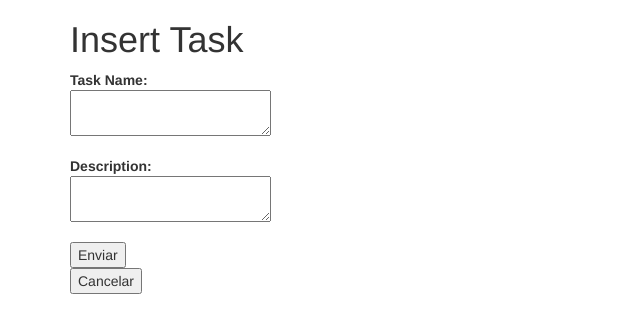
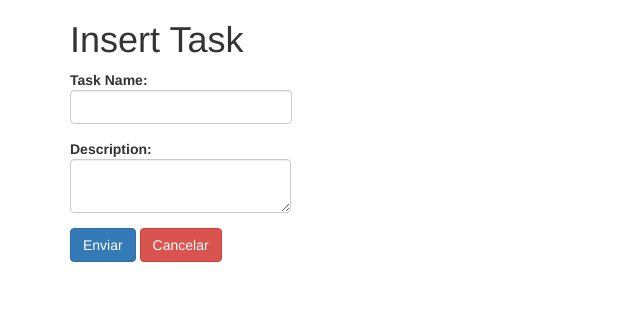
Before and after one commit to FredericoVieira/flask-todo, a Flask app: page /create in a window 1280 px wide. Shown: the top 333 px of the page, without its empty margins (0-640 px from the left). Run offline with Flask 2, Linux system fonts and the light colour scheme; some libraries are stand-ins or nearby versions.

Commit message:
Adds bootsrap style to form template.

```diff
--- a/app/templates/task/_form.html
+++ b/app/templates/task/_form.html
@@ -25,21 +25,14 @@
 <form action="{{ action }}" method="post" name="Task" onsubmit="return formValidate()">
     <p>
         <label>Task Name:<br/>
-            <textarea name="taskName" id="task_name" placeholder="{{ task['taskName'] }}"></textarea>
+            <input type="text" class="form-control" name="taskName" id="task_name" placeholder="{{ task['taskName'] }}">
         </label>
     </p>
     <p>
         <label>Description:<br/>
-            <textarea name="taskDesc" id="task_desc" placeholder="{{ task['taskDesc'] }}"></textarea>
+            <textarea type="text" class="form-control" name="taskDesc" id="task_desc" placeholder="{{ task['taskDesc'] }}"></textarea>
         </label>
     </p>
-    <input type="submit" value="Enviar">
+    <input type="submit" class="btn btn-primary" value="Enviar">
+    <a class="btn btn-danger" href="/">Cancelar</a>
 </form>
-
-<button id="cancel">Cancelar</button>
-
-<script type="text/javascript" charset="utf-8">
-    $('#cancel').click(function(){
-        window.location.href = "/home/";
-    });
-</script>
```
